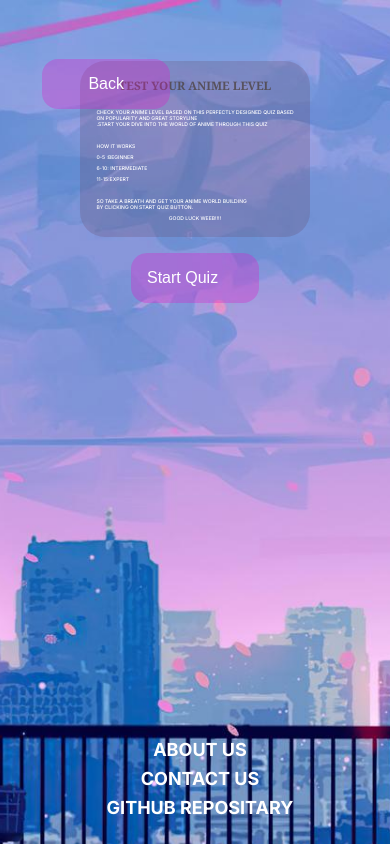
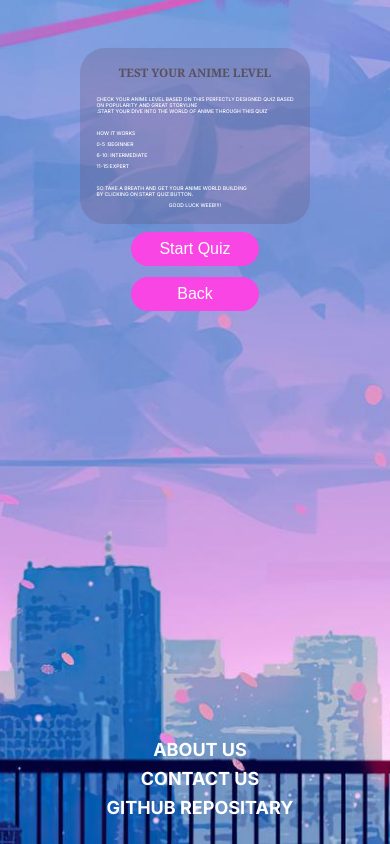
Before and after one commit to hashir-00/project-You-Anime, a React (Create React App) app in the folder you-anime/: page /project-You-Anime/QuizDescription in a window 390 px wide. Shown: the top 844 px of the page. Built offline with nearby package versions, Linux system fonts and the light colour scheme.

Commit message:
responsiveness

```diff
--- a/you-anime/src/components/chatbot-Mistral/chat.js
+++ b/you-anime/src/components/chatbot-Mistral/chat.js
@@ -58,7 +58,6 @@ function ChatBot() {
         top_p: 0.95,
         repetition_penalty: 1.0
       };
-
       // eslint-disable-next-line no-unused-vars
       //https://hashir00.pythonanywhere.com/chat
       // eslint-disable-next-line no-unused-vars
@@ -81,6 +80,16 @@ function ChatBot() {
       }).finally(() => {
         setLoading(false);
       });
+
+    }
+  }
+
+  const musicRecommendation= ()=>{
+    if (!message.trim() || message === "Please enter a valid message") {
+      // If the message is empty or contains only whitespace, do not send
+     return setMessage("Please enter a valid message");
+    }
+    else {
 
     }
 
--- a/you-anime/src/components/navBarHome/navBarHome.jsx
+++ b/you-anime/src/components/navBarHome/navBarHome.jsx
@@ -11,10 +11,10 @@ const NavBarHome= ()=>{
                          <Link to="/Dashboard">Dashboard</Link>
                     </li>)}
 
+                  {!loggedIn && (  <li>
+                        <Link to="/login">Login</Link>
+                    </li> )}
 
-                    <li>
-                        <Link to="/login">Login</Link>
-                    </li>
 
                     <li>
                         <Link to="/memegallery">Meme gallery</Link>
--- a/you-anime/src/components/navBarHome/navBarHome.module.css
+++ b/you-anime/src/components/navBarHome/navBarHome.module.css
@@ -20,8 +20,9 @@
       text-align: center;
       display: flex; /* Display the list items in a flex container */
       flex-direction: column;
-
-
+    }
+    .navbarstart{
+      margin-top: .5rem;
     }
   }
 
--- a/you-anime/src/components/navbar/navbar.css
+++ b/you-anime/src/components/navbar/navbar.css
@@ -33,6 +33,9 @@
   }
 
   @media screen and (max-width: 420px){
+    .navbar{
+     margin-top: 0.5rem;
+    }
     .navbar ul {
       text-align: center;
       display: flex; /* Display the list items in a flex container */
--- a/you-anime/src/pages/Login/Login.module.css
+++ b/you-anime/src/pages/Login/Login.module.css
@@ -46,6 +46,7 @@
     border-radius: 1rem;
     padding: 1rem;
   }
+
 
 
 }
--- a/you-anime/src/pages/quiz/QuizDescription.js
+++ b/you-anime/src/pages/quiz/QuizDescription.js
@@ -13,10 +13,7 @@ const QuizDescription = () => {
 
  return (
     <>
-    <button className={styles.backBtn} onClick={back}>
-       Back
-      </button>
-    <div className={styles.messageBox}>
+    <div className={styles.container}> <div className={styles.messageBox}>
         <div className={styles.message}>
           <div className={styles.title}>TEST YOUR ANIME LEVEL</div>
           <div className={styles.head}>
@@ -41,9 +38,16 @@ const QuizDescription = () => {
 
 </div>
       </div>
-    <button className={styles.strtBtn} onClick={TakeQuiz}>
+      <div className={styles.buttons}>
+
+      <div className={styles.buttonContainer}><button  onClick={TakeQuiz}>
         Start Quiz
-      </button>
+      </button></div> <div><button  onClick={back}>
+       Back
+      </button></div>
+      </div>
+    </div>
+
     </>
  )
 }
--- a/you-anime/src/pages/quiz/QuizDescription.module.css
+++ b/you-anime/src/pages/quiz/QuizDescription.module.css
@@ -1,26 +1,38 @@
+
+.container{
+  display: flex;
+  flex-direction: column;
+  justify-content: center;
+  align-items: center;
+  margin: 3rem auto;
+
+}
 
 
+.buttons{
+  width: 100%;
 
-  .strtBtn {
-    display: flex;
-    align-items: center;
-    margin: 0 auto;
-    margin-top: 1rem;
-    cursor: pointer;
-    font-size: medium;
-    background-color:rgba(225, 21, 198, 0.3);
-  }
-  .backBtn {
-    position:relative;
-    left: 10%;
-    top: 6vh;
-    cursor: pointer;
-    font-size: medium;
+  display: flex;
+  flex-direction: row;
+  justify-content: center;
+}
+.buttons button{
+  background-color: #f845e3;
+  border-radius: 25px;
+  color: #ffffff;
+  font-size: medium;
+  cursor: pointer;
+  transition: 0.3s;
+}
+.buttons button:disabled {
+  background-color: gray !important;
+}
 
-    background-color:rgba(225, 21, 198, 0.3);
-  }
+.buttons button:hover {
+  background-color: #9e31e7;
+}
   .messageBox {
-    font-size: medium;
+    font-size:small;
     width: fit-content;
     height: fit-content;
     background-color: #6547683e;
@@ -63,3 +75,16 @@
 .goodluck{
     text-align: center;
 }
+
+@media screen and (max-width: 500px){
+  .buttons{
+    flex-direction: column;
+    justify-content: center;
+    align-items: center;
+  }
+  .buttons button{
+   padding: 0.5rem;
+  }
+
+
+}
```
